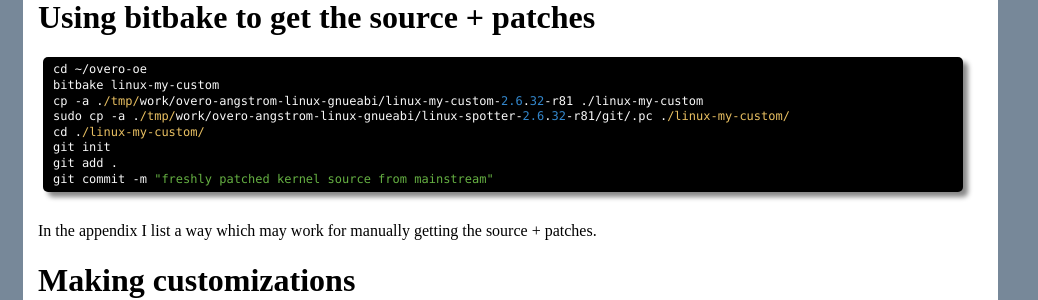
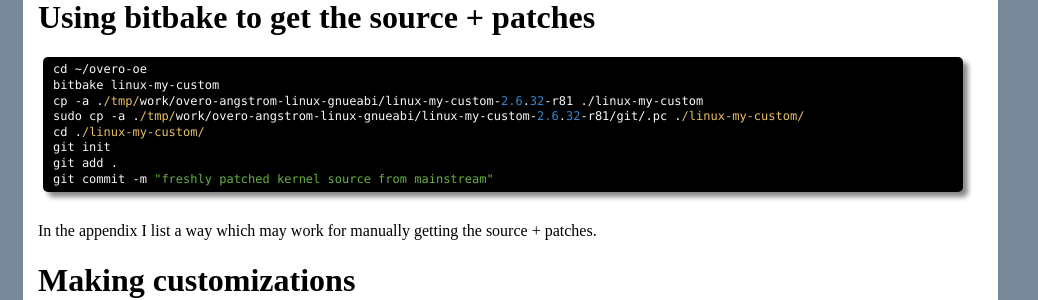
Before and after one commit to fastr/fastr.github.com, a Jekyll site: the page built from _posts/2010-07-28-Creating-a-custom-board_overo.c.md, in a window 1280 px wide and 900 px high, scrolled down 788 px. Shown: the part 151-451 px from the top of the window, without its empty margins (0-1038 px from the left). Built offline with Jekyll 4.4.1, drawn with Linux system fonts in a browser that asks for light colours; Markdown is read by kramdown in place of the engine named in the settings.

Commit message:
minor fix

```diff
--- a/_posts/2010-07-28-Creating-a-custom-board_overo.c.md
+++ b/_posts/2010-07-28-Creating-a-custom-board_overo.c.md
@@ -55,7 +55,7 @@ Using bitbake to get the source + patches
     cd ~/overo-oe
     bitbake linux-my-custom
     cp -a ./tmp/work/overo-angstrom-linux-gnueabi/linux-my-custom-2.6.32-r81 ./linux-my-custom
-    sudo cp -a ./tmp/work/overo-angstrom-linux-gnueabi/linux-spotter-2.6.32-r81/git/.pc ./linux-my-custom/
+    sudo cp -a ./tmp/work/overo-angstrom-linux-gnueabi/linux-my-custom-2.6.32-r81/git/.pc ./linux-my-custom/
     cd ./linux-my-custom/
     git init
     git add .
--- a/all.html
+++ b/all.html
@@ -1,6 +1,6 @@
 ---
 layout: default
-title: All Posts - CoolAJ86
+title: All Posts
 ---
 <h2>Post Titles:</h2>
 <ul>
--- a/index.html
+++ b/index.html
@@ -2,6 +2,8 @@
 layout: default
 title: Fastr Blog
 ---
+A little blog for work I do.
+
 <h2>Categories:</h2>
 <ul>
 {% for category in site.categories %}
```
